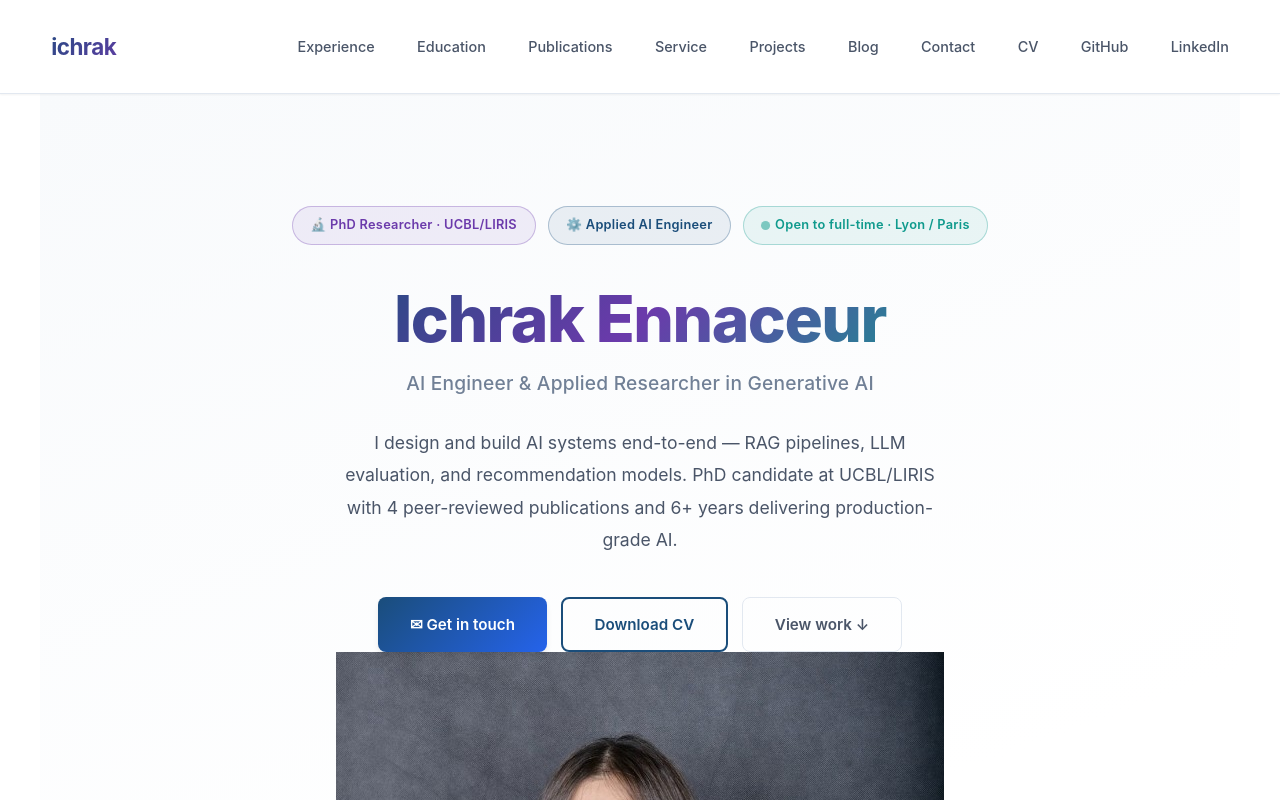
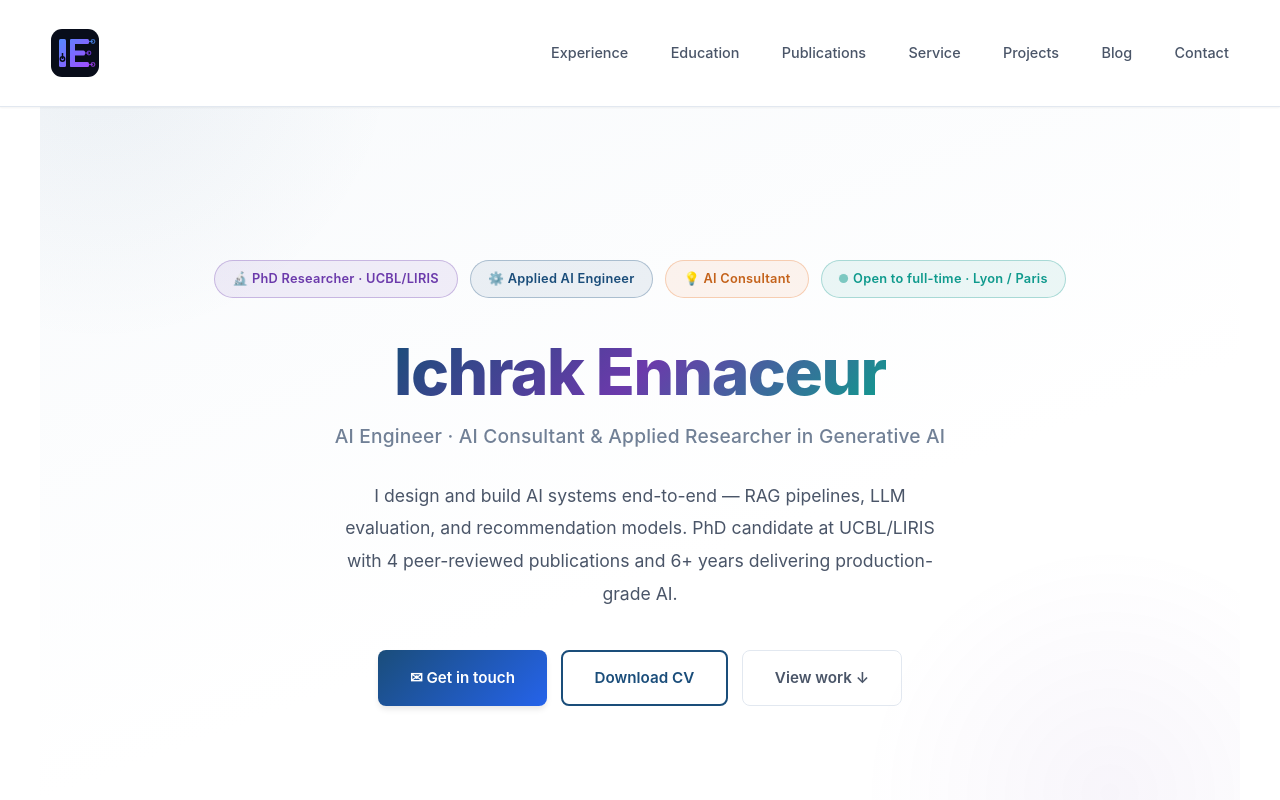
Before and after one commit to Ichraknaceur/portfolio-ichrak.dev, a plain HTML site: page index.html in a window 1280 px wide. Shown: the top 800 px of the page. Drawn offline with Linux system fonts and the light colour scheme.

Commit message:
update portfolio

```diff
--- a/index.html
+++ b/index.html
@@ -211,6 +211,12 @@
             color: var(--primary);
         }
 
+        .role-consultant {
+            background: rgba(234, 120, 40, 0.08);
+            border-color: rgba(234, 120, 40, 0.3);
+            color: #c4621a;
+        }
+
         .role-available {
             background: rgba(15, 154, 141, 0.08);
             border-color: rgba(15, 154, 141, 0.3);
@@ -1614,7 +1620,37 @@
 <body>
     <header>
         <nav>
-            <a href="#" class="logo">ichrak</a>
+            <a href="#" class="logo" style="display:inline-flex;align-items:center;line-height:0;">
+                <svg width="48" height="48" viewBox="0 0 48 48" fill="none" xmlns="http://www.w3.org/2000/svg">
+                    <rect width="48" height="48" rx="11" fill="#080d1a"/>
+                    <defs>
+                        <linearGradient id="ie-g" x1="6" y1="6" x2="42" y2="42" gradientUnits="userSpaceOnUse">
+                            <stop offset="0%" stop-color="#4d90ff"/>
+                            <stop offset="100%" stop-color="#aa44ff"/>
+                        </linearGradient>
+                    </defs>
+                    <!-- I -->
+                    <rect x="8" y="10" width="7" height="28" rx="1.5" fill="url(#ie-g)"/>
+                    <!-- circuit trace on I -->
+                    <line x1="11.5" y1="24" x2="11.5" y2="30" stroke="#080d1a" stroke-width="1.5"/>
+                    <circle cx="11.5" cy="30" r="2.2" fill="none" stroke="#080d1a" stroke-width="1.5"/>
+                    <!-- E vertical bar -->
+                    <rect x="19" y="10" width="5" height="28" rx="1.5" fill="url(#ie-g)"/>
+                    <!-- E top bar -->
+                    <rect x="19" y="10" width="19" height="5" rx="1.5" fill="url(#ie-g)"/>
+                    <!-- E mid bar -->
+                    <rect x="19" y="21.5" width="15" height="5" rx="1.5" fill="url(#ie-g)"/>
+                    <!-- E bottom bar -->
+                    <rect x="19" y="33" width="19" height="5" rx="1.5" fill="url(#ie-g)"/>
+                    <!-- circuit traces on E -->
+                    <line x1="38" y1="12.5" x2="42" y2="12.5" stroke="#4d90ff" stroke-width="1.2" opacity="0.7"/>
+                    <circle cx="42" cy="12.5" r="1.8" fill="none" stroke="#4d90ff" stroke-width="1.2" opacity="0.7"/>
+                    <line x1="34" y1="24" x2="38" y2="24" stroke="#8844ff" stroke-width="1.2" opacity="0.7"/>
+                    <circle cx="38" cy="24" r="1.8" fill="none" stroke="#8844ff" stroke-width="1.2" opacity="0.7"/>
+                    <line x1="38" y1="35.5" x2="42" y2="35.5" stroke="#aa44ff" stroke-width="1.2" opacity="0.7"/>
+                    <circle cx="42" cy="35.5" r="1.8" fill="none" stroke="#aa44ff" stroke-width="1.2" opacity="0.7"/>
+                </svg>
+            </a>
             <div class="nav-links">
                 <a href="#experience">Experience</a>
                 <a href="#education">Education</a>
@@ -1623,24 +1659,20 @@
                 <a href="#projects">Projects</a>
                 <a href="#blog">Blog</a>
                 <a href="#contact">Contact</a>
-                <a href="cv.html" target="_blank">CV</a>
-                <a href="https://github.com/Ichraknaceur" target="_blank">GitHub</a>
-                <a href="https://linkedin.com/in/ichrak-ennaceur-8979b0114/" target="_blank">LinkedIn</a>
             </div>
         </nav>
     </header>
 
     <section class="hero">
-        <div class="hero-inner">
-            <div class="hero-text">
         <div class="hero-roles">
             <span class="role-badge role-researcher">🔬 PhD Researcher · UCBL/LIRIS</span>
             <span class="role-badge role-engineer">⚙️ Applied AI Engineer</span>
+            <span class="role-badge role-consultant">💡 AI Consultant</span>
             <span class="role-badge role-available">Open to full-time · Lyon / Paris</span>
         </div>
 
         <h1>Ichrak Ennaceur</h1>
-                <p class="hero-tagline">AI Engineer & Applied Researcher in Generative AI</p>
+        <p class="hero-tagline">AI Engineer · AI Consultant & Applied Researcher in Generative AI</p>
 
         <p class="subtitle">
             I design and build AI systems end-to-end — RAG pipelines, LLM evaluation, and recommendation models.
@@ -1649,16 +1681,8 @@
 
         <div class="cta-buttons">
             <a href="mailto:ichraknaceurr@gmail.com" class="btn btn-primary">✉ Get in touch</a>
-                    <a href="cv.html" target="_blank" class="btn btn-secondary">Download CV</a>
+            <a href="CV_Ichrak_Ennaceur.pdf" download class="btn btn-secondary">Download CV</a>
             <a href="#experience" class="btn btn-ghost">View work ↓</a>
-                </div>
-            </div>
-
-            <div class="hero-photo-wrap">
-                <div class="hero-photo-frame">
-                    <img src="images/ichrak.jpeg" alt="Ichrak Ennaceur — AI Engineer">
-                </div>
-            </div>
         </div>
     </section>
 
@@ -2496,6 +2520,25 @@
                 </div>
             </a>
 
+            <a href="https://medium.com/@ichraknaceurr/the-honest-ai-kpi-nobody-puts-on-the-slide-were-measuring-the-wrong-things-and-we-know-it-bd672034bdb8" target="_blank" class="blog-card">
+                <div class="blog-card-cover" style="background: linear-gradient(135deg, #1a0a2e 0%, #6b1a1a 50%, #c0392b 100%);">
+                    📊
+                </div>
+                <div class="blog-card-body">
+                    <span class="blog-platform-badge badge-medium">
+                        <svg width="10" height="10" viewBox="0 0 24 24" fill="currentColor"><path d="M13.54 12a6.8 6.8 0 01-6.77 6.82A6.8 6.8 0 010 12a6.8 6.8 0 016.77-6.82A6.8 6.8 0 0113.54 12zM20.96 12c0 3.54-1.51 6.42-3.38 6.42-1.87 0-3.39-2.88-3.39-6.42s1.52-6.42 3.39-6.42 3.38 2.88 3.38 6.42M24 12c0 3.17-.53 5.75-1.19 5.75-.66 0-1.19-2.58-1.19-5.75s.53-5.75 1.19-5.75C23.47 6.25 24 8.83 24 12z"/></svg>
+                        Medium
+                    </span>
+                    <div class="blog-eyebrow">AI Evaluation · KPIs · Opinion</div>
+                    <div class="blog-title">The Honest AI KPI Nobody Puts on the Slide</div>
+                    <div class="blog-excerpt">We're measuring the wrong things — and we know it. A critical look at the vanity metrics dominating AI project reporting and what actually matters.</div>
+                    <div class="blog-footer">
+                        <span>Ichrak Ennaceur</span>
+                        <span class="blog-read-more">Read on Medium →</span>
+                    </div>
+                </div>
+            </a>
+
         </div>
     </section>
 
@@ -2507,7 +2550,7 @@
             <a href="mailto:ichraknaceurr@gmail.com" class="btn-contact-primary">✉ Send me an email</a>
             <a href="https://linkedin.com/in/ichrak-ennaceur-8979b0114/" target="_blank" class="btn-contact-ghost">💼 LinkedIn</a>
             <a href="https://github.com/Ichraknaceur" target="_blank" class="btn-contact-ghost">⌥ GitHub</a>
-            <a href="cv.html" target="_blank" class="btn-contact-ghost">📄 Download CV</a>
+            <a href="CV_Ichrak_Ennaceur.pdf" download class="btn-contact-ghost">📄 Download CV</a>
         </div>
         <div class="contact-info">
             <span class="contact-info-item">📍 Lyon, France</span>
```
Also changed, not shown: 2 other files. Lines whose indentation alone changed are shown as unchanged.
